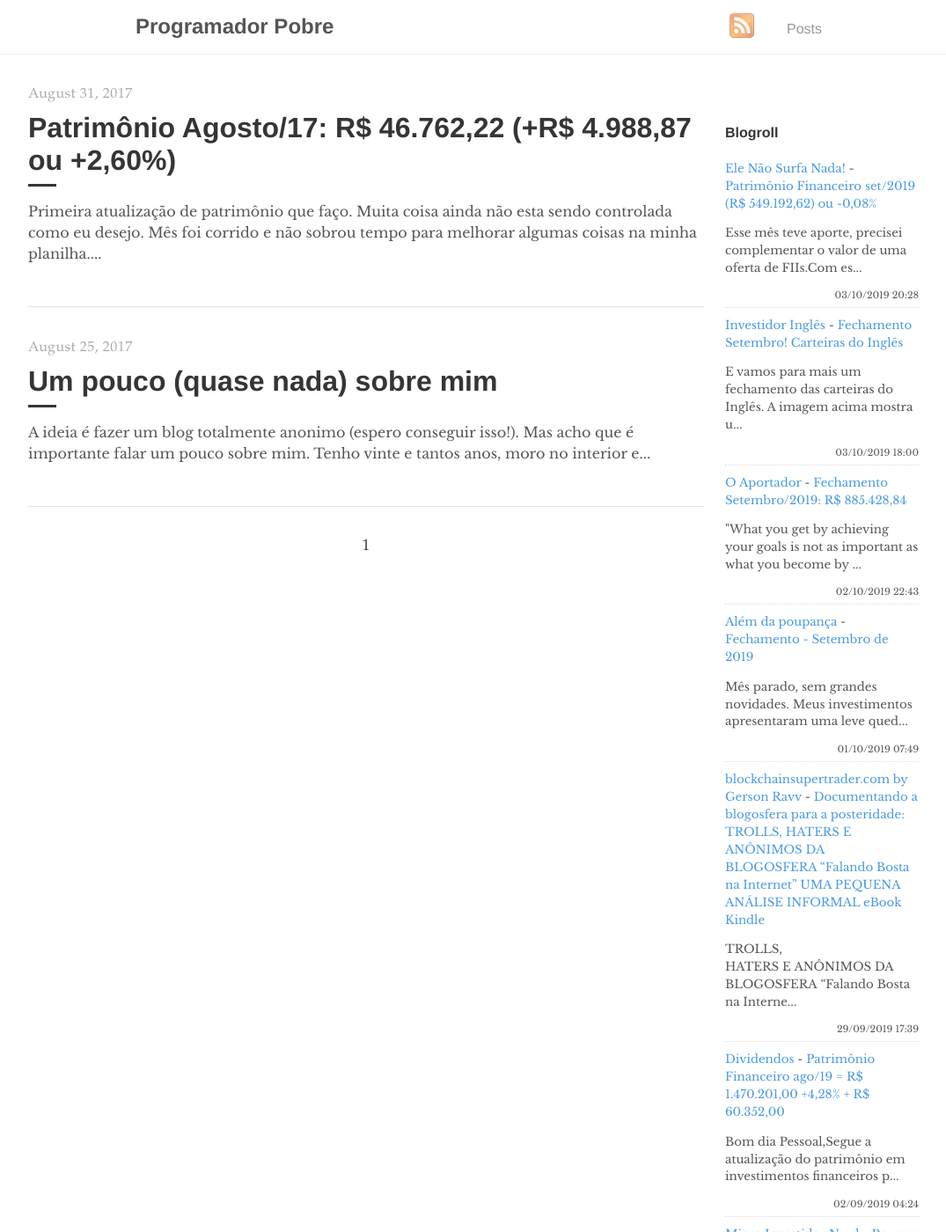
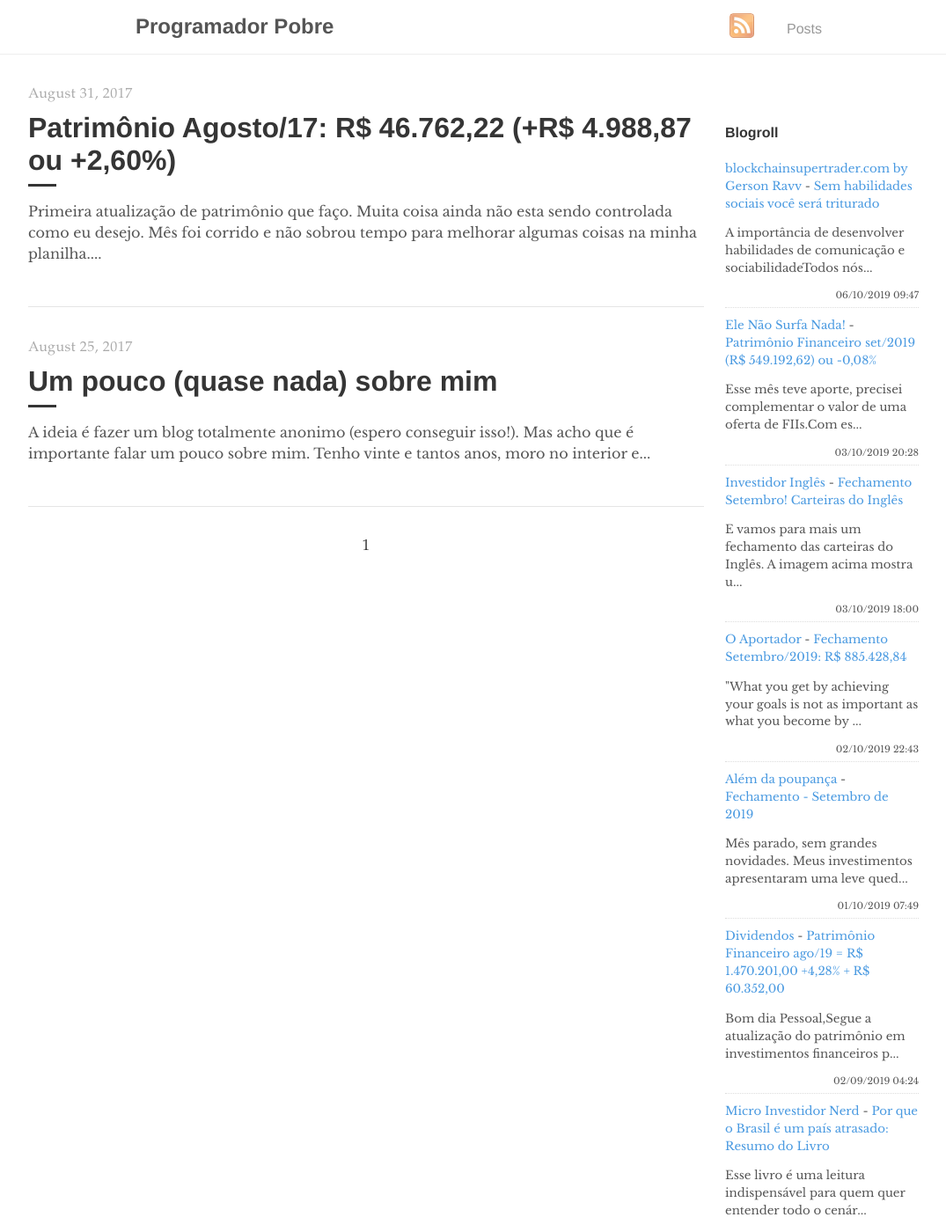
Before and after one commit to programadorpobre/programadorpobre.github.io, a Jekyll site: the page built from index.html, in a window 1280 px wide and 1400 px high. Shown: the whole window at 88% size, without its empty margins (96-1171 px from the left). Built offline with Jekyll 4.4.1, drawn with Linux system fonts in a browser that asks for light colours; the list of posts is cut into pages by our own code; comment, search, counter and statistics services are not loaded.

Commit message:
[ci skip] travis #792

```diff
--- a/_includes/feed-entries.html
+++ b/_includes/feed-entries.html
@@ -1,3 +1,8 @@
+<div class="feed-entry">
+    <a class="feed-entry-site-name" href="http://www.blockchainsupertrader.com/">blockchainsupertrader.com by Gerson Ravv</a> - <a class="feed-entry-title" href="http://www.blockchainsupertrader.com/2019/10/sem-habilidades-sociais-voce-sera.html">Sem habilidades sociais você será triturado</a>
+    <p class="feed-entry-summary">A importância de desenvolver habilidades de comunicação e sociabilidadeTodos nós...</p>
+    <time datetime="2019-10-06T09:47:00.002-03:00">06/10/2019 09:47</time>
+</div>
 <div class="feed-entry">
     <a class="feed-entry-site-name" href="https://elenaosurfanada.blogspot.com/">Ele Não Surfa Nada!</a> - <a class="feed-entry-title" href="https://elenaosurfanada.blogspot.com/2019/10/patrimonio-financeiro-set2019-r.html">Patrimônio Financeiro set/2019 (R$ 549.192,62) ou -0,08%</a>
     <p class="feed-entry-summary">Esse mês teve aporte, precisei complementar o valor de uma oferta de FIIs.Com es...</p>
@@ -19,11 +24,6 @@
     <time datetime="2019-10-01T07:49:00.001-03:00">01/10/2019 07:49</time>
 </div>
 <div class="feed-entry">
-    <a class="feed-entry-site-name" href="http://www.blockchainsupertrader.com/">blockchainsupertrader.com by Gerson Ravv</a> - <a class="feed-entry-title" href="http://www.blockchainsupertrader.com/2019/09/documentando-blogosfera-para.html">Documentando a blogosfera para a posteridade: TROLLS, HATERS E ANÔNIMOS DA BLOGOSFERA “Falando Bosta na Internet” UMA PEQUENA ANÁLISE INFORMAL eBook Kindle</a>
-    <p class="feed-entry-summary">TROLLS, HATERS&nbsp;E&nbsp;ANÔNIMOS DA BLOGOSFERA&nbsp;“Falando Bosta na Interne...</p>
-    <time datetime="2019-09-29T17:39:00.005-03:00">29/09/2019 17:39</time>
-</div>
-<div class="feed-entry">
     <a class="feed-entry-site-name" href="http://bonsdividendos.blogspot.com/">Dividendos</a> - <a class="feed-entry-title" href="http://bonsdividendos.blogspot.com/2019/09/patrimonio-financeiro-ago19-r-147020100.html">Patrimônio Financeiro ago/19 = R$ 1.470.201,00 +4,28% + R$ 60.352,00</a>
     <p class="feed-entry-summary">Bom dia Pessoal,Segue a atualização do patrimônio em investimentos financeiros p...</p>
     <time datetime="2019-09-02T04:24:00.002-07:00">02/09/2019 04:24</time>
```
